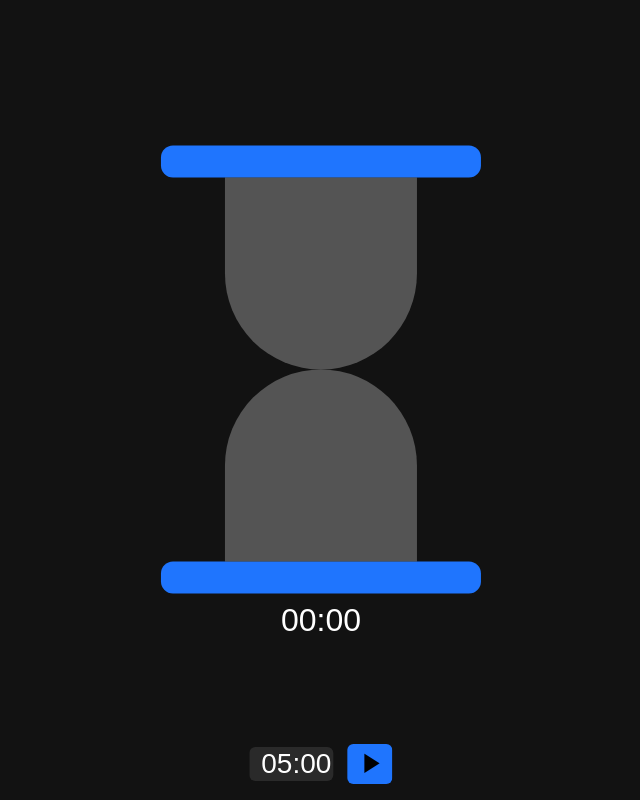
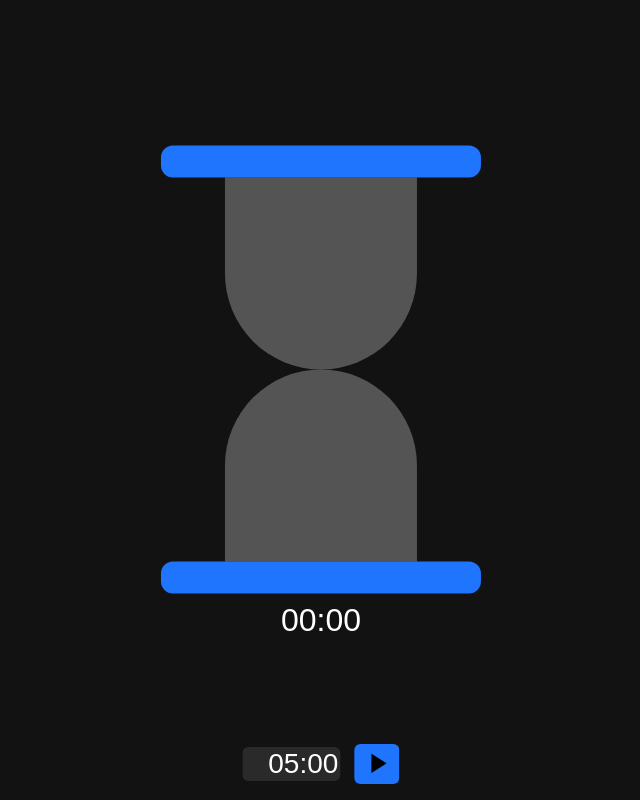
Before and after one commit to elfolz/diely, a website: page index.html in a window 1280 px wide. Shown: the whole page, without its empty margins (319-959 px from the left). Drawn offline with Linux system fonts and the light colour scheme.

Commit message:
crossorigin

```diff
--- a/index.html
+++ b/index.html
@@ -6,6 +6,8 @@
 		<meta name="description" content="Diely - Controle o tempo das suas dailies">
 		<link rel="manifest" href="./manifest.json">
 		<link rel="icon" type="image/png" href="./img/icons/favicon-32x32.png" sizes="32x32">
+		<link rel="preconnect" href="https://fonts.googleapis.com">
+		<link rel="preconnect" href="https://fonts.gstatic.com" crossorigin>
 		<link rel="preload" as="style" href="https://fonts.googleapis.com/icon?family=Material+Icons" onload="this.rel='stylesheet'">
 		<link rel="preload" as="style" href="./stylesheet.css" onload="this.rel='stylesheet'">
 		<meta property="og:url" content="https://elfolz.github.io/diely" />
--- a/stylesheet.css
+++ b/stylesheet.css
@@ -130,7 +130,7 @@ input {
 	border-radius: 6px;
 	margin-right: .5em;
 	font-size: 1.75em;
-	width: 3em;
+	width: 3.5em;
 	line-height: 0;
 	text-align: right;
 	border: none;
```
